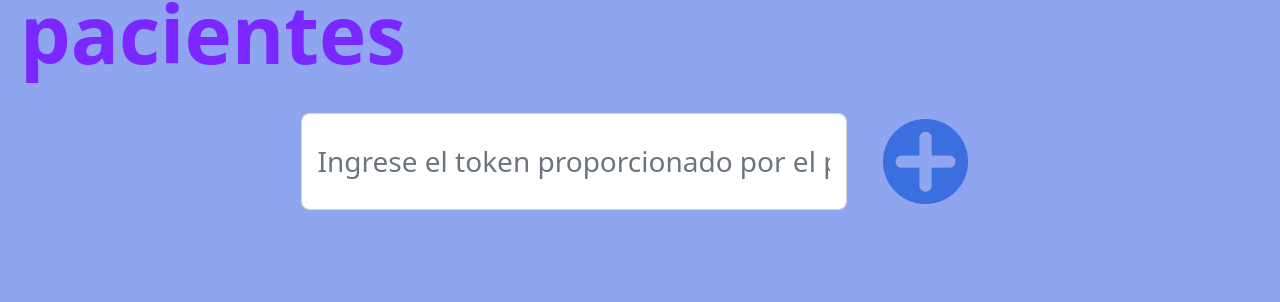
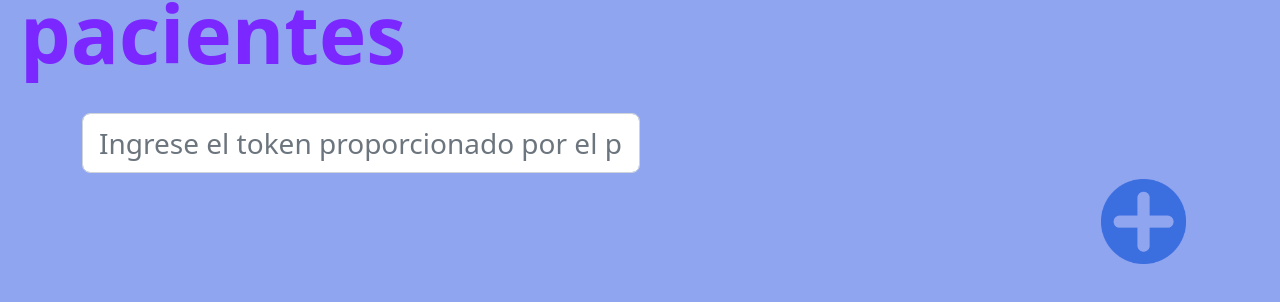
Before and after one commit to DannyJr08/los-trabajos-de-steve_ssa-web, a React (Create React App) app in the folder frontend/: page /page3 in a window 1280 px wide. Shown: the part 294-596 px from the top of the page. Built offline with nearby package versions, Linux system fonts and the light colour scheme; no server answers; the database is empty; sample sign-in values are in the browser's storage.

Commit message:
Añadir Paciente
Tiene problemas

```diff
--- a/frontend/src/components/pages/Page3/Page3.js
+++ b/frontend/src/components/pages/Page3/Page3.js
@@ -2,12 +2,13 @@ import React, { useContext, useState, useEffect } from 'react';
 import Dropdown from 'react-bootstrap/Dropdown';
 import ButtonGroup from 'react-bootstrap/ButtonGroup';
 import { db } from '../../../firebase-config'
-import { collection, getDocs } from 'firebase/firestore';
+import { collection, getDocs, doc, updateDoc } from 'firebase/firestore';
 import { signOut  } from 'firebase/auth'
 import { auth } from "../../../firebase-config"
 import { useNavigate } from 'react-router-dom'
 import { AuthContext } from "../../../context/AuthContext"
 import { Alert } from 'react-bootstrap';
+import md5 from 'md5';
 
 // Importación de imágenes jpg, png y svg
 import { FontAwesomeIcon } from "@fortawesome/react-fontawesome"
@@ -16,7 +17,8 @@ import { faMagnifyingGlass } from '@fortawesome/free-solid-svg-icons';
 import './Page3.css'
 
 function Page3 () {
-    var count = 0;
+
+    const [token, setToken] = useState("");
 
     const navigate = useNavigate()
     const {dispatch} = useContext(AuthContext)
@@ -57,6 +59,38 @@ function Page3 () {
         .catch((error) => {
             console.log("Error");
         });
+    }
+
+    const addPatient = async (e) => {
+        e.preventDefault();
+
+        var encrypted = md5(token);
+        let listPatientUID = [];
+        let patientUID;
+        let listMedicoUID = [];
+
+        console.log(encrypted);
+
+        try{
+            {patients.map((patient) => {
+                if (patient.token === encrypted) {
+                    {doctors.map((doctor) => {
+                        if (userUID === doctor.uid) {
+                            listPatientUID = doctor.uidPacientes;
+                            console.log(doctor.uidPacientes[0])
+                        }
+                    })}
+                    console.log(listPatientUID)
+                    listPatientUID.push(patient.uid);
+                }
+            })}
+            console.log(listPatientUID);
+            // await updateDoc(doc(db, "Medico", userUID), { uidPacientes: listPatientUID });
+            // console.log("hola");
+        }
+        catch {
+            console.log("Error");
+        }
     }
 
     return (
@@ -119,15 +153,17 @@ function Page3 () {
 
             <div className="container">
                 <div className="row mb-5 justify-content-center">
+                    <form onSubmit={addPatient}>
                         <div className="col-6">
                             <label htmlFor="text" className="visually-hidden">Token</label>
-                        <input type="text" className="form-control form-control-lg fs-3 fw-lighter" id="token-input" placeholder="Ingrese el token proporcionado por el paciente" aria-label=".form-control-lg example"/>
+                            <input type="text" className="form-control form-control-lg fs-3 fw-lighter" id="token-input" placeholder="Ingrese el token proporcionado por el paciente" aria-label=".form-control-lg example" onChange={e=>setToken(e.target.value)}/>
                         </div>
                         <div className="col-auto">
-                    <button id="bell" className="btn float-end effect-btn">
+                            <button type="submit" id="bell" className="btn float-end effect-btn">
                                 <img src="./images/plus-btn.png" width="85" alt="plus"/>
                             </button>
                         </div>
+                    </form>
                 </div>
 
                 {patients.map((patient) => {
--- a/package.json
+++ b/package.json
@@ -9,6 +9,7 @@
     "bootstrap": "^5.2.1",
     "chart.js": "^3.9.1",
     "firebase": "^9.10.0",
+    "md5": "^2.3.0",
     "react": "^18.2.0",
     "react-bootstrap": "^2.5.0",
     "react-chartjs-2": "^4.3.1",
```
Also changed, not shown: 1 other file (tests, documents, lock files or other folders). Lines whose indentation alone changed are shown as unchanged.
